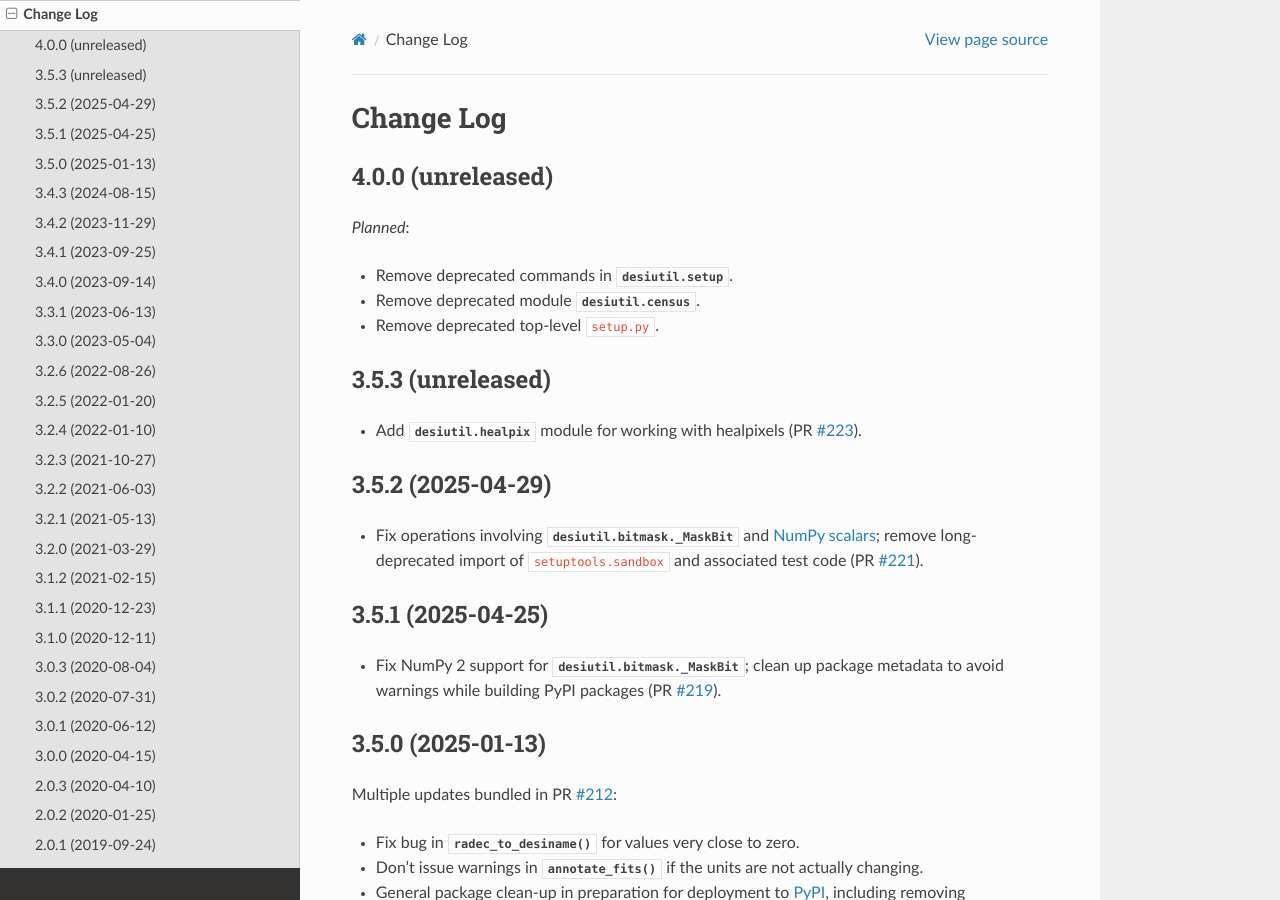
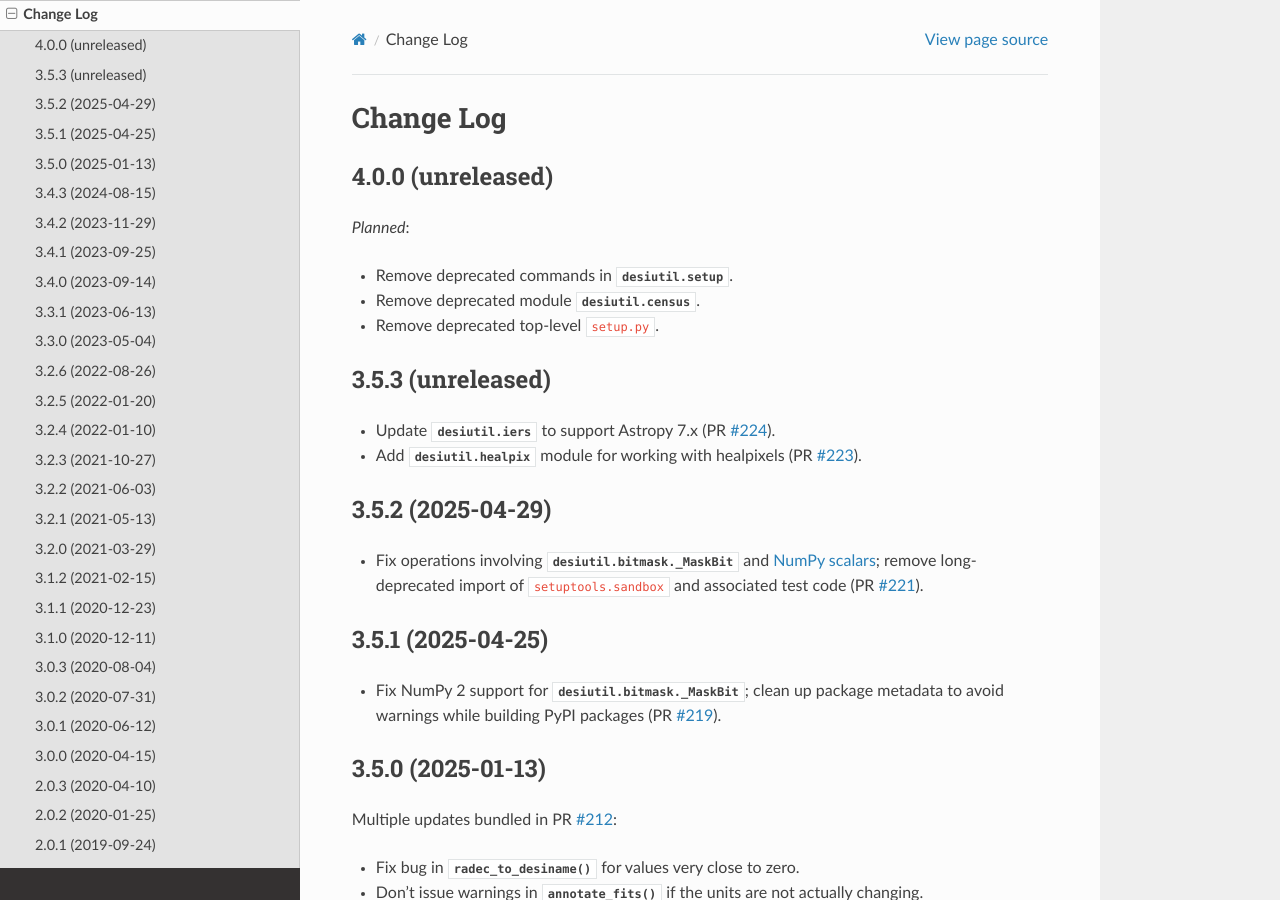
Before and after one commit to desihub/desiutil, a Sphinx documentation site: the page built from doc/changes.rst, in a window 1280 px wide and 900 px high. Built offline with Sphinx 7.4.7 and the Read the Docs theme 3.1.0, drawn with Linux system fonts in a browser that asks for light colours.

Commit message:
update change log

```diff
--- a/doc/changes.rst
+++ b/doc/changes.rst
@@ -14,9 +14,11 @@ Change Log
 3.5.3 (unreleased)
 ------------------
 
+* Update :mod:`desiutil.iers` to support Astropy 7.x (PR `#224`_).
 * Add :mod:`desiutil.healpix` module for working with healpixels (PR `#223`_).
 
 .. _`#223`: https://github.com/desihub/desiutil/pull/223
+.. _`#224`: https://github.com/desihub/desiutil/pull/224
 
 3.5.2 (2025-04-29)
 ------------------
```
